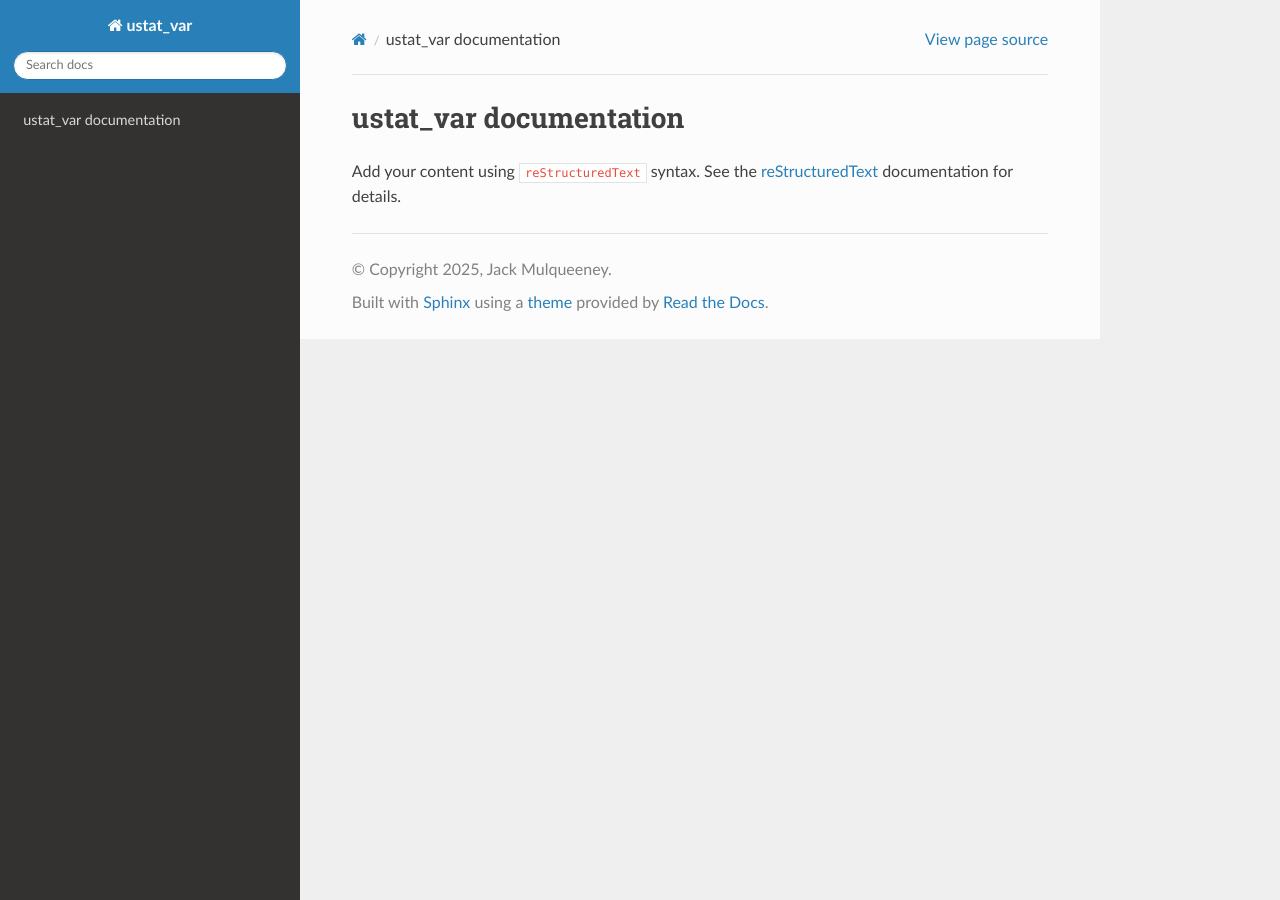
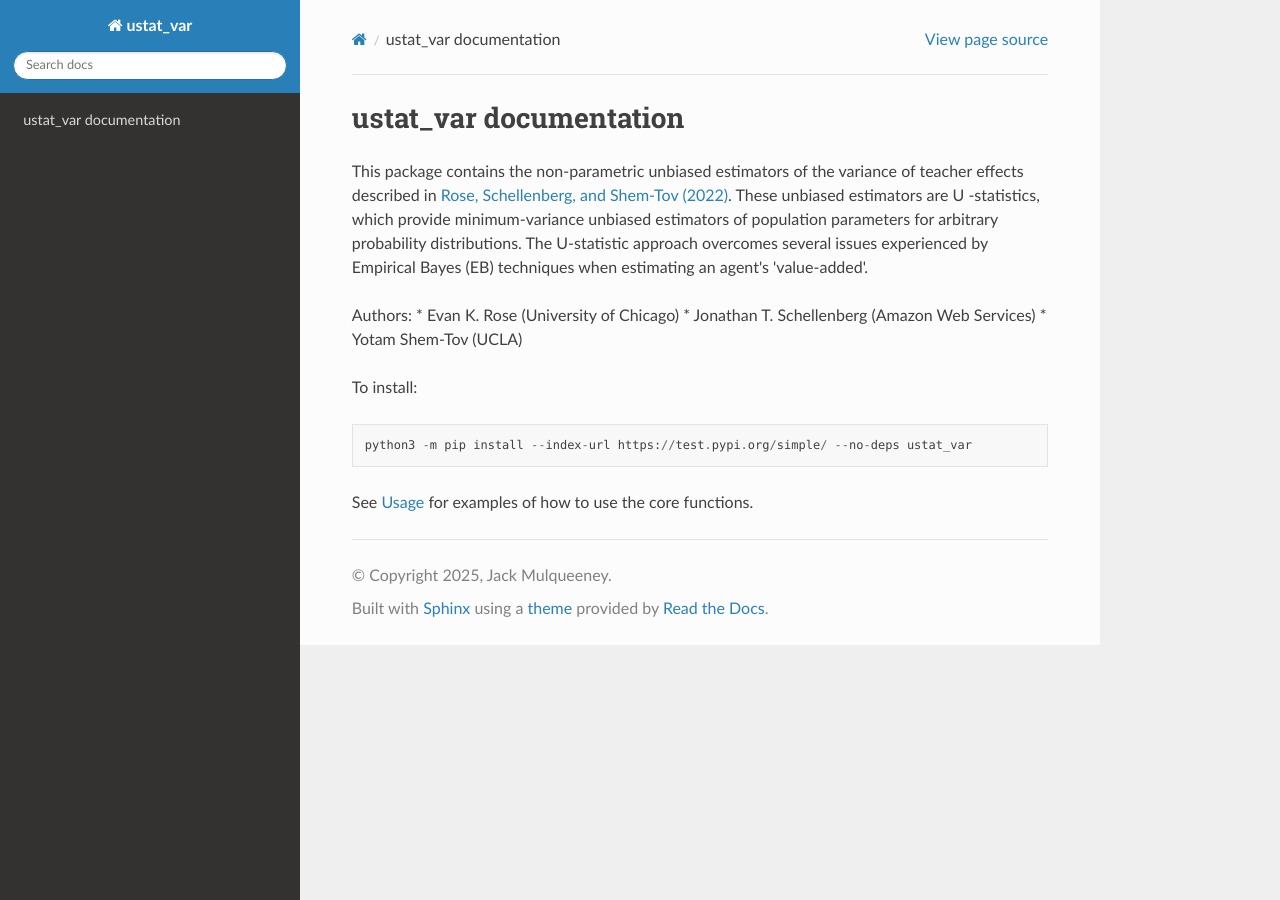
Before and after one commit to jkmulq/ustat_var, a Sphinx documentation site: the page built from docs/source/index.rst, in a window 1280 px wide. Built offline with Sphinx 7.4.7 and the Read the Docs theme 3.1.0, drawn with Linux system fonts in a browser that asks for light colours.

Commit message:
updates to index and usage texts

```diff
--- a/docs/source/index.rst
+++ b/docs/source/index.rst
@@ -6,10 +6,20 @@
 ustat_var documentation
 =======================
 
-Add your content using ``reStructuredText`` syntax. See the
-`reStructuredText <https://www.sphinx-doc.org/en/master/usage/restructuredtext/index.html>`_
-documentation for details.
+This package contains the non-parametric unbiased estimators of the variance of teacher effects described in `Rose, Schellenberg, and Shem-Tov (2022) <https://domain.invalid/>`__.
+These unbiased estimators are U -statistics, which provide minimum-variance unbiased estimators of population parameters for arbitrary probability distributions.
+The U-statistic approach overcomes several issues experienced by Empirical Bayes (EB) techniques when estimating an agent's 'value-added'.
 
+Authors:
+* Evan K. Rose (University of Chicago)
+* Jonathan T. Schellenberg (Amazon Web Services)
+* Yotam Shem-Tov (UCLA)
+
+To install::
+
+    python3 -m pip install --index-url https://test.pypi.org/simple/ --no-deps ustat_var
+
+See :ref:`usage` for examples of how to use the core functions.
 
 .. toctree::
    :maxdepth: 2
```
Also changed, not shown: docs/source/usage.rst (added, +26 -0 lines).
